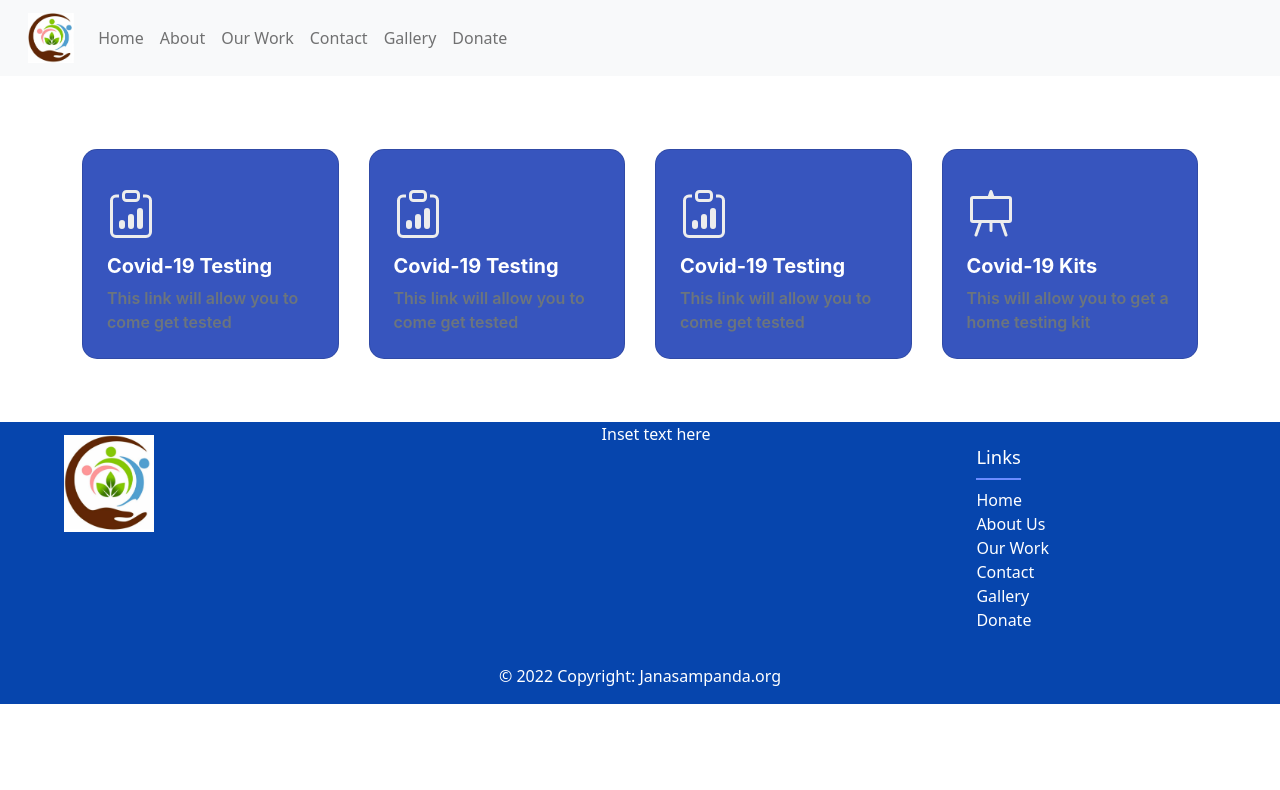
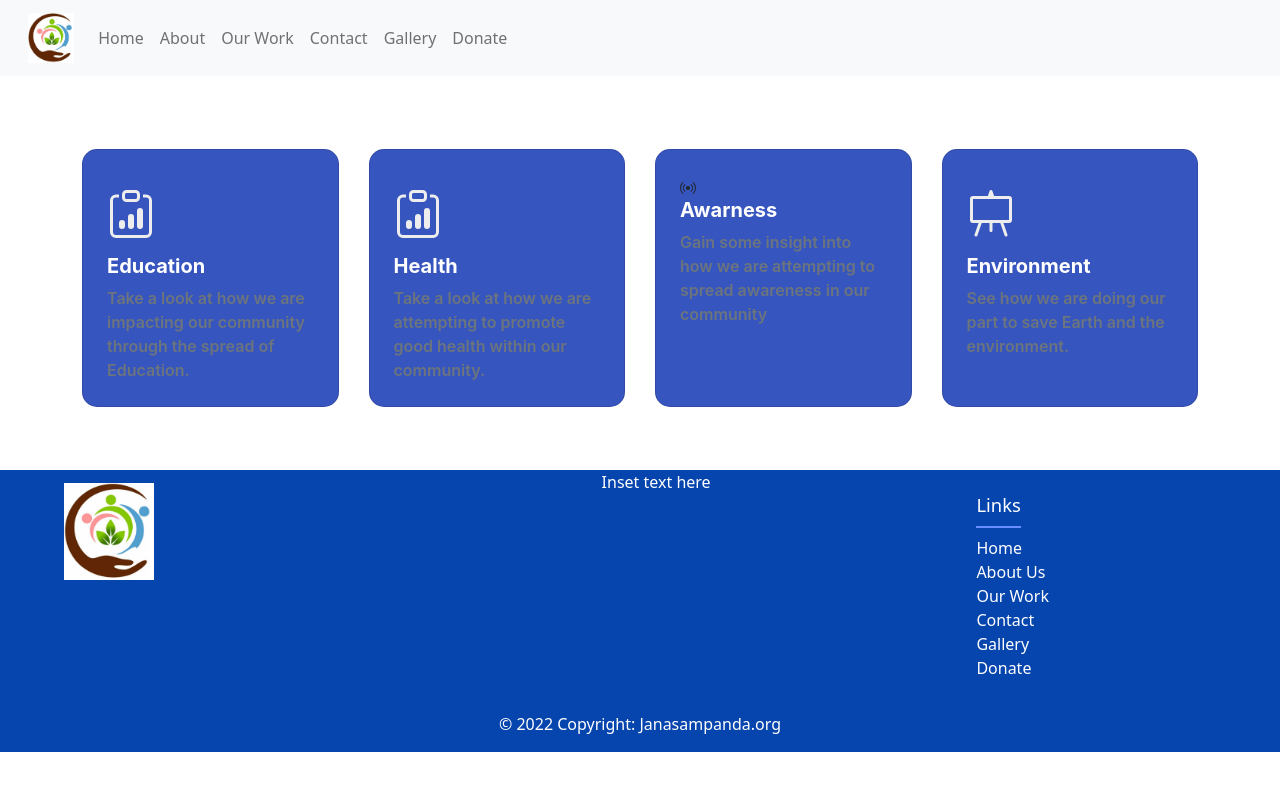
Before and after one commit to aarugunj27/Janasampanda, a React (Create React App) app: page /work in a window 1280 px wide. Shown: the top 790 px of the page. Built offline with nearby package versions, Linux system fonts and the light colour scheme.

Commit message:
Update work.js

```diff
--- a/src/pages/work.js
+++ b/src/pages/work.js
@@ -8,50 +8,48 @@ function Work() {
       <div class="container p-10 my-5">
         <div class="card-deck no-select">
 
-          <div class="card card-hover p-2" onclick="window.location.href='https://medicomm.org/products/Covid-19/testing.html'">
+          <div class="card card-hover p-2" onclick="window.location.href='#'">
             <div class="card-body">
-              <svg width="3em" height="3em" viewBox="0 0 16 16" class="bi bi-clipboard-data text-danger my-3" fill="#ededed" xmlns="http://www.w3.org/2000/svg">
+              <svg width="3em" height="3em" viewBox="0 0 16 16" class="fas fa-book-open text-danger my-3" fill="#ededed" xmlns="http://www.w3.org/2000/svg">
                 <path fill-rule="evenodd" d="M4 1.5H3a2 2 0 0 0-2 2V14a2 2 0 0 0 2 2h10a2 2 0 0 0 2-2V3.5a2 2 0 0 0-2-2h-1v1h1a1 1 0 0 1 1 1V14a1 1 0 0 1-1 1H3a1 1 0 0 1-1-1V3.5a1 1 0 0 1 1-1h1v-1z" />
                 <path fill-rule="evenodd" d="M9.5 1h-3a.5.5 0 0 0-.5.5v1a.5.5 0 0 0 .5.5h3a.5.5 0 0 0 .5-.5v-1a.5.5 0 0 0-.5-.5zm-3-1A1.5 1.5 0 0 0 5 1.5v1A1.5 1.5 0 0 0 6.5 4h3A1.5 1.5 0 0 0 11 2.5v-1A1.5 1.5 0 0 0 9.5 0h-3z" />
                 <path d="M4 11a1 1 0 1 1 2 0v1a1 1 0 1 1-2 0v-1zm6-4a1 1 0 1 1 2 0v5a1 1 0 1 1-2 0V7zM7 9a1 1 0 0 1 2 0v3a1 1 0 1 1-2 0V9z" />
               </svg>
-              <h1 class="card-title font-weight-bold">Covid-19 Testing</h1>
-              <p class="card-text text-muted">This link will allow you to come get tested</p>
+              <h1 class="card-title font-weight-bold">Education</h1>
+              <p class="card-text text-muted">Take a look at how we are impacting our community through the spread of Education.</p>
             </div>
           </div>
 
-          <div class="card card-hover p-2" onclick="window.location.href='https://medicomm.org/products/Covid-19/testing.html'">
+          <div class="card card-hover p-2" onclick="window.location.href='#'">
             <div class="card-body">
-              <svg width="3em" height="3em" viewBox="0 0 16 16" class="bi bi-clipboard-data text-danger my-3" fill="#ededed" xmlns="http://www.w3.org/2000/svg">
+              <svg width="3em" height="3em" viewBox="0 0 16 16" class="fas fa-heart text-danger my-3" fill="#ededed" xmlns="http://www.w3.org/2000/svg">
                 <path fill-rule="evenodd" d="M4 1.5H3a2 2 0 0 0-2 2V14a2 2 0 0 0 2 2h10a2 2 0 0 0 2-2V3.5a2 2 0 0 0-2-2h-1v1h1a1 1 0 0 1 1 1V14a1 1 0 0 1-1 1H3a1 1 0 0 1-1-1V3.5a1 1 0 0 1 1-1h1v-1z" />
                 <path fill-rule="evenodd" d="M9.5 1h-3a.5.5 0 0 0-.5.5v1a.5.5 0 0 0 .5.5h3a.5.5 0 0 0 .5-.5v-1a.5.5 0 0 0-.5-.5zm-3-1A1.5 1.5 0 0 0 5 1.5v1A1.5 1.5 0 0 0 6.5 4h3A1.5 1.5 0 0 0 11 2.5v-1A1.5 1.5 0 0 0 9.5 0h-3z" />
                 <path d="M4 11a1 1 0 1 1 2 0v1a1 1 0 1 1-2 0v-1zm6-4a1 1 0 1 1 2 0v5a1 1 0 1 1-2 0V7zM7 9a1 1 0 0 1 2 0v3a1 1 0 1 1-2 0V9z" />
               </svg>
-              <h1 class="card-title font-weight-bold">Covid-19 Testing</h1>
-              <p class="card-text text-muted">This link will allow you to come get tested</p>
+              <h1 class="card-title font-weight-bold">Health</h1>
+              <p class="card-text text-muted">Take a look at how we are attempting to promote good health within our community.</p>
             </div>
           </div>
 
-          <div class="card card-hover p-2" onclick="window.location.href='https://medicomm.org/products/Covid-19/testing.html'">
+          <div class="card card-hover p-2" onclick="window.location.href='#'">
             <div class="card-body">
-              <svg width="3em" height="3em" viewBox="0 0 16 16" class="bi bi-clipboard-data text-danger my-3" fill="#ededed" xmlns="http://www.w3.org/2000/svg">
-                <path fill-rule="evenodd" d="M4 1.5H3a2 2 0 0 0-2 2V14a2 2 0 0 0 2 2h10a2 2 0 0 0 2-2V3.5a2 2 0 0 0-2-2h-1v1h1a1 1 0 0 1 1 1V14a1 1 0 0 1-1 1H3a1 1 0 0 1-1-1V3.5a1 1 0 0 1 1-1h1v-1z" />
-                <path fill-rule="evenodd" d="M9.5 1h-3a.5.5 0 0 0-.5.5v1a.5.5 0 0 0 .5.5h3a.5.5 0 0 0 .5-.5v-1a.5.5 0 0 0-.5-.5zm-3-1A1.5 1.5 0 0 0 5 1.5v1A1.5 1.5 0 0 0 6.5 4h3A1.5 1.5 0 0 0 11 2.5v-1A1.5 1.5 0 0 0 9.5 0h-3z" />
-                <path d="M4 11a1 1 0 1 1 2 0v1a1 1 0 1 1-2 0v-1zm6-4a1 1 0 1 1 2 0v5a1 1 0 1 1-2 0V7zM7 9a1 1 0 0 1 2 0v3a1 1 0 1 1-2 0V9z" />
+              <svg xmlns="http://www.w3.org/2000/svg" width="16" height="16" fill="currentColor" class="bi bi-broadcast" viewBox="0 0 16 16">
+                <path d="M3.05 3.05a7 7 0 0 0 0 9.9.5.5 0 0 1-.707.707 8 8 0 0 1 0-11.314.5.5 0 0 1 .707.707zm2.122 2.122a4 4 0 0 0 0 5.656.5.5 0 1 1-.708.708 5 5 0 0 1 0-7.072.5.5 0 0 1 .708.708zm5.656-.708a.5.5 0 0 1 .708 0 5 5 0 0 1 0 7.072.5.5 0 1 1-.708-.708 4 4 0 0 0 0-5.656.5.5 0 0 1 0-.708zm2.122-2.12a.5.5 0 0 1 .707 0 8 8 0 0 1 0 11.313.5.5 0 0 1-.707-.707 7 7 0 0 0 0-9.9.5.5 0 0 1 0-.707zM10 8a2 2 0 1 1-4 0 2 2 0 0 1 4 0z"/>
               </svg>
-              <h1 class="card-title font-weight-bold">Covid-19 Testing</h1>
-              <p class="card-text text-muted">This link will allow you to come get tested</p>
+              <h1 class="card-title font-weight-bold">Awarness</h1>
+              <p class="card-text text-muted">Gain some insight into how we are attempting to spread awareness in our community</p>
             </div>
           </div>
 
-          <div class="card card-hover p-2" onclick="window.location.href='https://medicomm.org/products/Covid-19/kits.html'">
+          <div class="card card-hover p-2" onclick="window.location.href='#'">
             <div class="card-body">
-              <svg width="3em" height="3em" viewBox="0 0 16 16" class="bi bi-easel-fill text-danger my-3" fill="#ededed" xmlns="http://www.w3.org/2000/svg">
+              <svg width="3em" height="3em" viewBox="0 0 16 16" class="fas fa-seedling text-danger my-3" fill="#ededed" xmlns="http://www.w3.org/2000/svg">
                 <path d="M8.473.337a.5.5 0 0 0-.946 0L6.954 2h2.092L8.473.337zM12.15 11h-1.058l1.435 4.163a.5.5 0 0 0 .946-.326L12.15 11zM8.5 11h-1v2.5a.5.5 0 0 0 1 0V11zm-3.592 0H3.85l-1.323 3.837a.5.5 0 1 0 .946.326L4.908 11z" />
                 <path fill-rule="evenodd" d="M14 3H2v7h12V3zM2 2a1 1 0 0 0-1 1v7a1 1 0 0 0 1 1h12a1 1 0 0 0 1-1V3a1 1 0 0 0-1-1H2z" />
               </svg>
-              <h1 class="card-title font-weight-bold">Covid-19 Kits</h1>
-              <p class="card-text text-muted">This will allow you to get a home testing kit</p>
+              <h1 class="card-title font-weight-bold">Environment</h1>
+              <p class="card-text text-muted">See how we are doing our part to save Earth and the environment.</p>
             </div>
           </div>
         </div>
```
